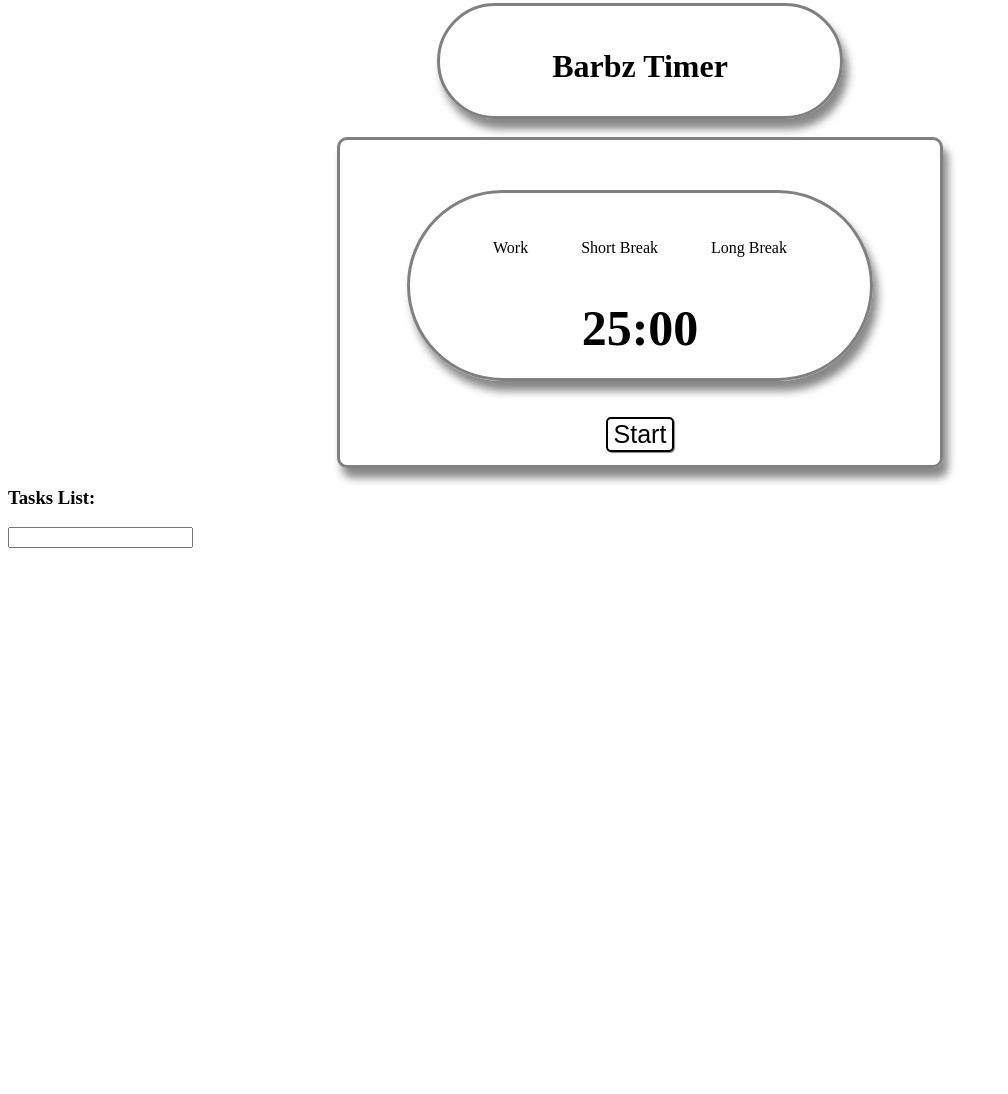
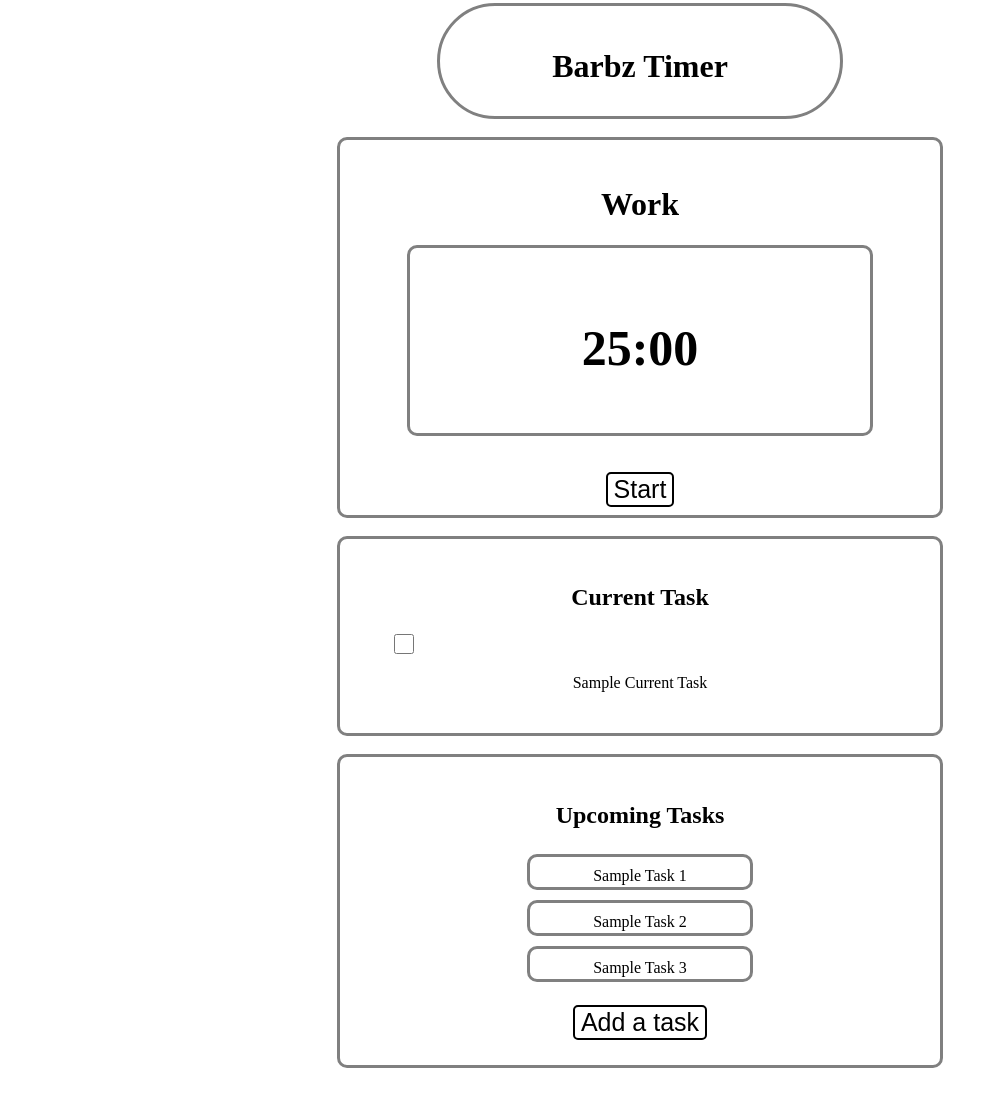
Before and after one commit to ellis-chang/Barbz-Timer, a plain HTML site: page projectcode/pages/main.html in a window 1280 px wide. Shown: the part 23-1117 px from the top of the page, without its empty margins (0-1008 px from the left). Before the commit the page ends 800 px from the top, so only its background shows below. Drawn offline with Linux system fonts and the light colour scheme.

Commit message:
modified outline to fit figma

```diff
--- a/projectcode/pages/main.html
+++ b/projectcode/pages/main.html
@@ -10,28 +10,40 @@
     </head>
     <body>
         <br>
-        <header id = barbz-header>
+        <header id="barbz-header">
             <h1 id="head">Barbz Timer</h1>
             <!-- Add hamburger Menu Here -->
         </header>
         <br>
         <div id="timer">
+            <h1 id="state">Work</h1>
             <div id="timeBox">
-                <ul id="states">
-                    <li class="state">Work</li>
-                    <li class="state">Short Break</li>
-                    <li class="state">Long Break</li>
-                </ul>
                 <h2 id="clock">25:00</h2>
             </div>
             <br>
             <br>
             <button id="startButton" onclick="timeStart()">Start</button>
         </div>
-        <div class="tasksBox">
-            <h3>Tasks List:</h3>
-            <input type="textarea" name="task1" id="task1">
+        <br>
+
+        <div id="currentTaskBox">
+            <h2 id="currentTaskHeader">Current Task</h2>
+            <input type="checkbox" id="check">
+            <p id="currentTask">Sample Current Task</p>
         </div>
+        <br>
+
+        <div id="taskBox">
+            <h2 id="taskHeader">Upcoming Tasks</h2>
+            <ul id="taskList"></ul>
+                <li name="task1" id="task1" class="tasks"> Sample Task 1 </li>
+                <li name="task2" id="task2" class="tasks"> Sample Task 2 </li>
+                <li name="task3" id="task3" class="tasks"> Sample Task 3 </li>
+            </ul>
+            <br>
+            <button id="addTask">Add a task</button>
+        </div>
+        <br>
         <script src="../scripts/timer.js"></script>
     </body>
 </html>
--- a/projectcode/styles/mainstyle.css
+++ b/projectcode/styles/mainstyle.css
@@ -12,7 +12,6 @@
     /* Border Properties */
     border: solid gray;
     border-radius: 100px;
-    box-shadow: 5px 10px 8px #888888;
 
     /* Box Sizing */
     width: 300px;
@@ -28,8 +27,7 @@
 
     /* Border Properties */
     border: solid gray;
-    border-radius: 100px;
-    box-shadow: 5px 10px 8px #888888;
+    border-radius: 10px;
 
     /* Box Sizing */
     width: 400px;
@@ -47,12 +45,11 @@
     /* Border Properties */
     border: solid gray;
     border-radius: 10px;
-    box-shadow: 5px 10px 8px #888888;
 
     /* Box Sizing */
     width: 500px;
-    height: 225px;
-    padding: 50px;
+    height: 325px;
+    padding: 25px 50px 25px 50px;
 
     /* Positioning */
     margin: auto;
@@ -60,11 +57,8 @@
 
 }
 
-#states {
-    display: flex;
-    list-style-type: none;
-    justify-content: space-evenly;
-    padding-left: 0px;
+#state {
+    text-align: center;
 }
 
 #clock {
@@ -79,7 +73,6 @@
     border: 2px solid black;
     display: inline-block;
     font-size: 25px;
-    box-shadow: 1px 1px 1px #888888;
     border-radius: 5px;
 
     /* Position */
@@ -97,3 +90,95 @@
     box-shadow: 3px 3px 3px #3d3d3d;
     transform: translateY(4px);
 }
+
+#currentTaskBox {
+    /* Border Properties */
+    border: solid gray;
+    border-radius: 10px;
+
+    /* Box Sizing */
+    width: 500px;
+    height: auto;
+    padding: 25px 50px 25px 50px;
+
+    /* Positioning */
+    margin: auto;
+    position: relative;
+}
+
+#currentTaskHeader {
+    text-align: center;
+}
+
+#check {
+    width: 20px;
+    height: 20px;
+}
+
+#currentTask {
+    text-align: center;
+}
+
+#taskBox {
+    /* Border Properties */
+    border: solid gray;
+    border-radius: 10px;
+
+    /* Box Sizing */
+    width: 500px;
+    height: auto;
+    padding: 25px 50px 25px 50px;
+
+    /* Positioning */
+    margin: auto;
+    position: relative;
+
+    display: flex;
+    align-items: center;
+    flex-direction: column;
+}
+
+#taskList {
+    margin: 0px;
+}
+
+.tasks {
+    /* Border Properties */
+    border: solid gray;
+    border-radius: 10px;
+
+    /* Box Sizing */
+    width: 200px;
+    height: 10px;
+    padding: 10px;
+
+    margin: 5px;
+    text-align: center;
+
+    list-style-type: none;
+}
+
+#addTask {
+    /* Style */
+    background-color: white;
+    color: black;
+    border: 2px solid black;
+    display: inline-block;
+    font-size: 25px;
+    border-radius: 5px;
+
+    /* Position */
+    margin: auto;
+    display: block;
+}
+
+#addTask:hover {
+    background-color: rgb(245, 126, 229);
+    color: white;
+}
+
+#addTask:active {
+    background-color: rgb(245, 86, 224);
+    box-shadow: 3px 3px 3px #3d3d3d;
+    transform: translateY(4px);
+}
```
